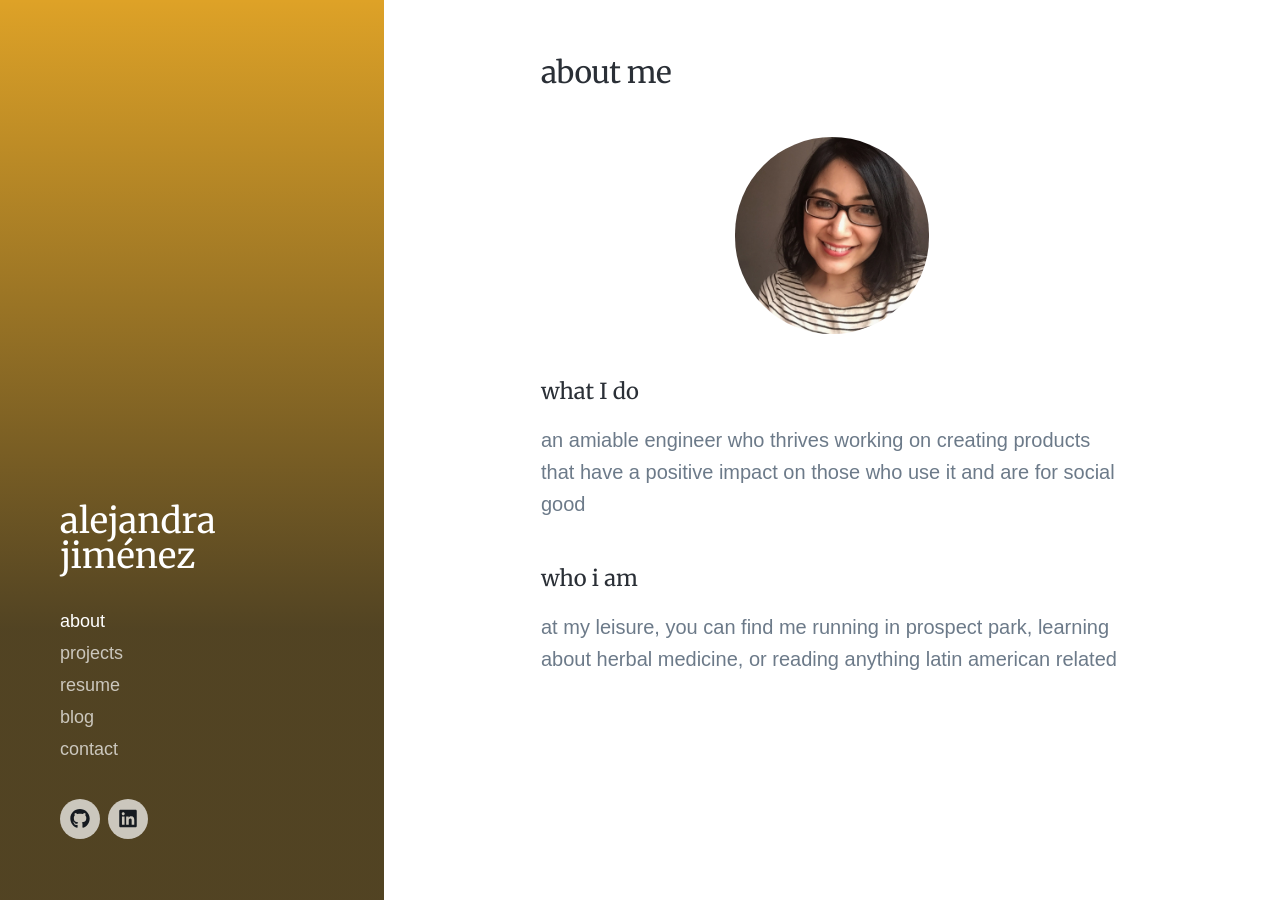
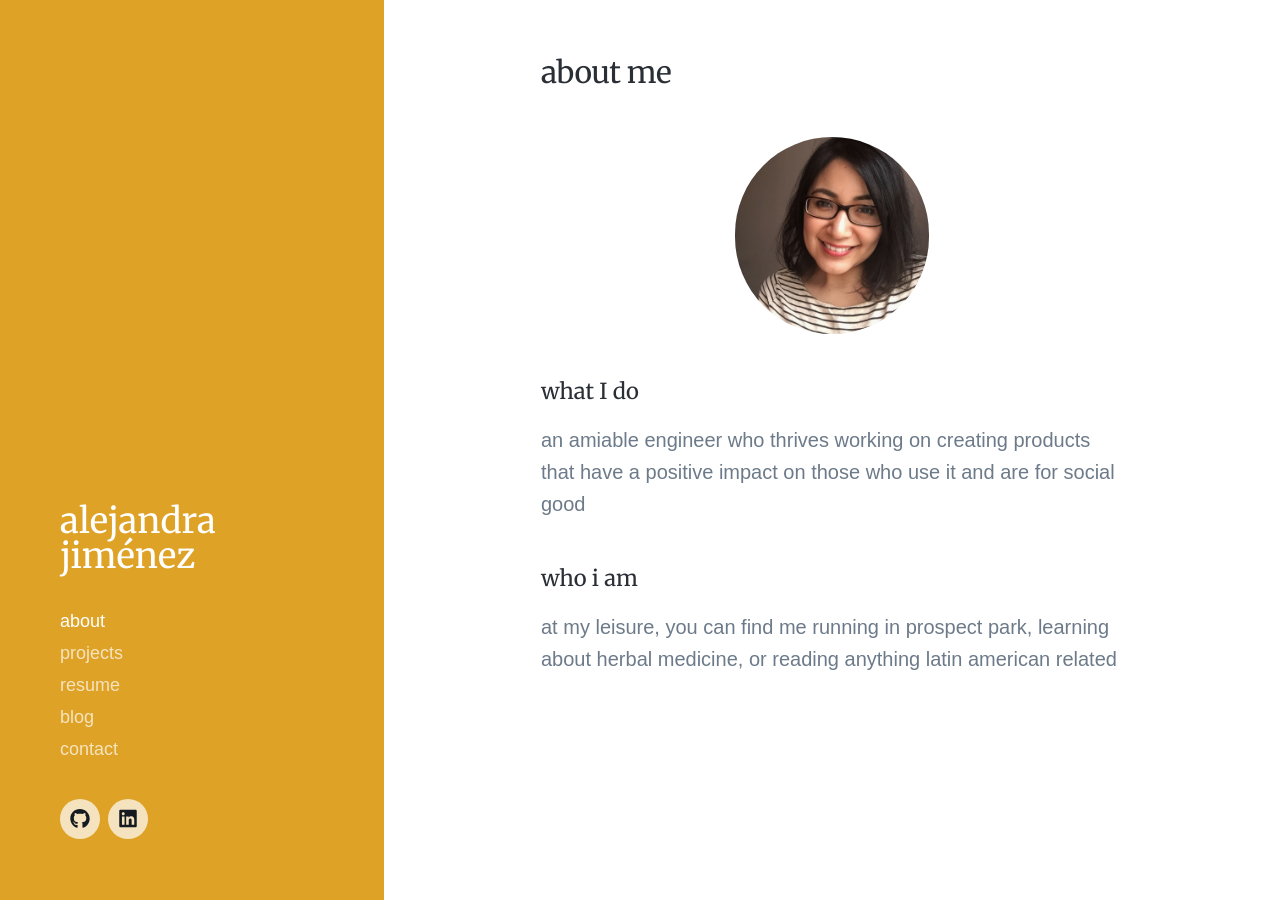
Before and after one commit to axjimenez89/alejandra, a Jekyll site: the page built from index.html, in a window 1280 px wide and 900 px high. Built offline with Jekyll 4.4.1, drawn with Linux system fonts in a browser that asks for light colours; nearby versions of some CDN libraries; some web fonts are replaced; the list of posts is cut into pages by our own code.

Commit message:
addupdates

```diff
--- a/_sass/_includes/_header.scss
+++ b/_sass/_includes/_header.scss
@@ -3,8 +3,6 @@
 // Header + menu
 
 // - - - - - - - - - - - - - - - - - -
-
-
 
 // - - - - - - - - - - - - - - - - - - - - - - - - - - - - - - - - - - - - Header
 
@@ -67,9 +65,15 @@
   background: rgba($overlay-background-color, $overlay-opacity);
 
   @include mq(tabletl) {
-		background: -moz-linear-gradient(top, rgba($overlay-background-color, 0) 0%, rgba($overlay-background-color, 0.01) 1%, rgba($overlay-background-color, $overlay-opacity) 70%, rgba($overlay-background-color, $overlay-opacity) 100%);
-		background: -webkit-linear-gradient(top, rgba($overlay-background-color, 0) 0%, rgba($overlay-background-color, 0.01) 1%, rgba($overlay-background-color, $overlay-opacity) 70%, rgba($overlay-background-color, $overlay-opacity) 100%);
-		background: linear-gradient(to bottom, rgba($overlay-background-color, 0) 0%, rgba($overlay-background-color, 0.01) 1%, rgba($overlay-background-color, $overlay-opacity) 70%, rgba($overlay-background-color, $overlay-opacity) 100%);
+    background: -moz-linear-gradient(
+      top,
+      rgba($overlay-background-color, 0) 0%,
+      rgba($overlay-background-color, 0.01) 1%,
+      rgba($overlay-background-color, $overlay-opacity) 70%,
+      rgba($overlay-background-color, $overlay-opacity) 100%
+    );
+    // background: -webkit-linear-gradient(top, rgba($overlay-background-color, 0) 0%, rgba($overlay-background-color, 0.01) 1%, rgba($overlay-background-color, $overlay-opacity) 70%, rgba($overlay-background-color, $overlay-opacity) 100%);
+    // background: linear-gradient(to bottom, rgba($overlay-background-color, 0) 0%, rgba($overlay-background-color, 0.01) 1%, rgba($overlay-background-color, $overlay-opacity) 70%, rgba($overlay-background-color, $overlay-opacity) 100%);
   }
 }
 
@@ -142,12 +146,9 @@
   }
 }
 
-
-
 // - - - - - - - - - - - - - - - - - - - - - - - - - - - - - - - - - - - - Menu
 
 .menu {
-
   @include mq(tabletl) {
     margin-top: 20px;
   }
@@ -178,8 +179,10 @@
   height: 20px;
   margin-left: 8px;
 
-	span, span:before, span:after {
-		content: '';
+  span,
+  span:before,
+  span:after {
+    content: "";
     position: absolute;
     top: 8px;
     left: 0;
@@ -199,8 +202,8 @@
 }
 
 .menu--open .menu__toggle__icon {
-
-	span:before, span:after {
+  span:before,
+  span:after {
     background: $overlay-text-color !important;
   }
 
@@ -229,7 +232,7 @@
   right: 0;
   bottom: 0;
   left: 0;
-	background: rgba($overlay-background-color,0.95);
+  background: rgba($overlay-background-color, 0.95);
   overflow: auto;
 
   visibility: hidden;
@@ -267,7 +270,6 @@
 }
 
 .menu__list__item {
-
 }
 
 .menu__list__item__link {
@@ -306,8 +308,6 @@
   }
 }
 
-
-
 // - - - - - - - - - - - - - - - - - - - - - - - - - - - - - - - - - - - - Socials
 
 .header .socials {
```
Also changed, not shown: 1 other file. Lines whose indentation alone changed are shown as unchanged.
